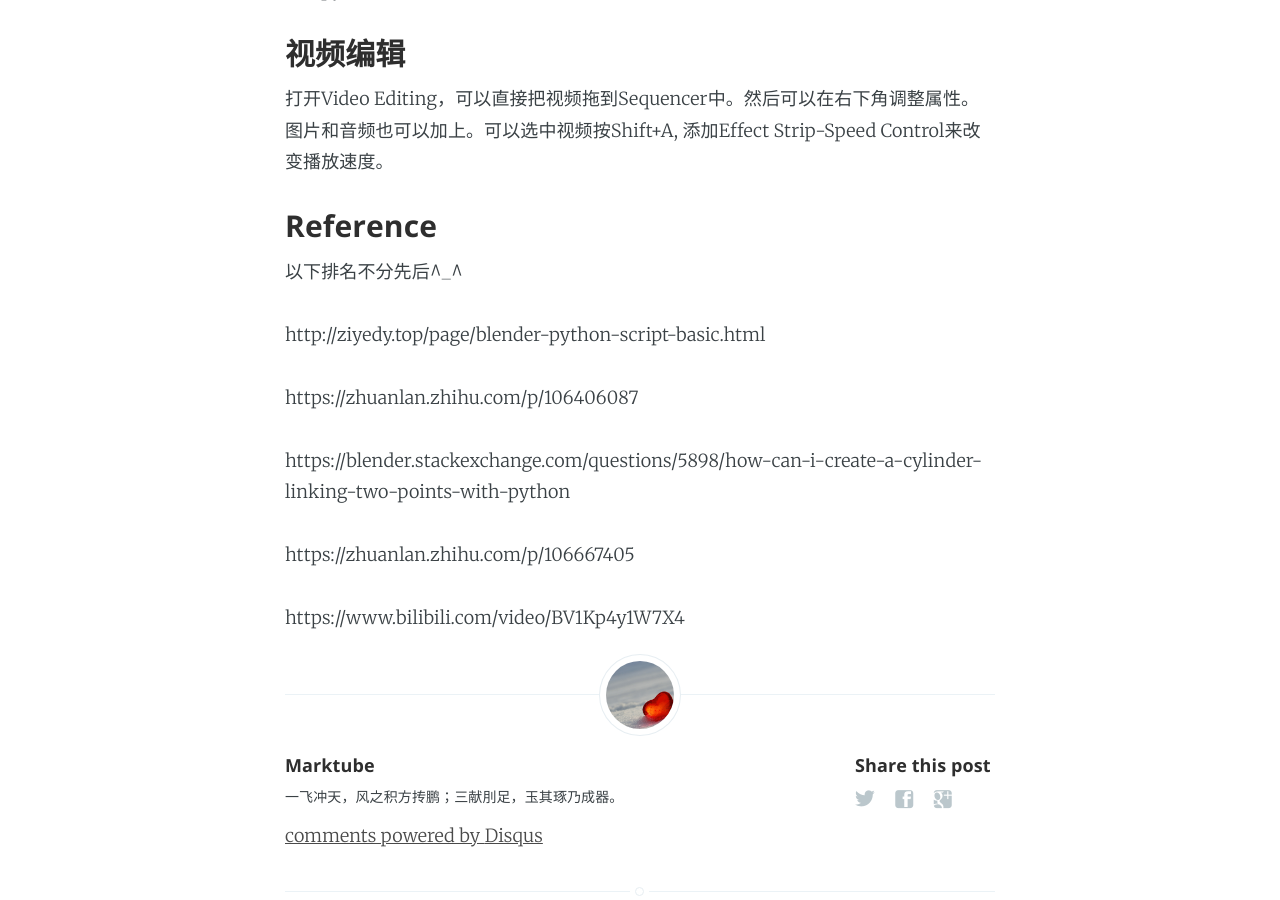
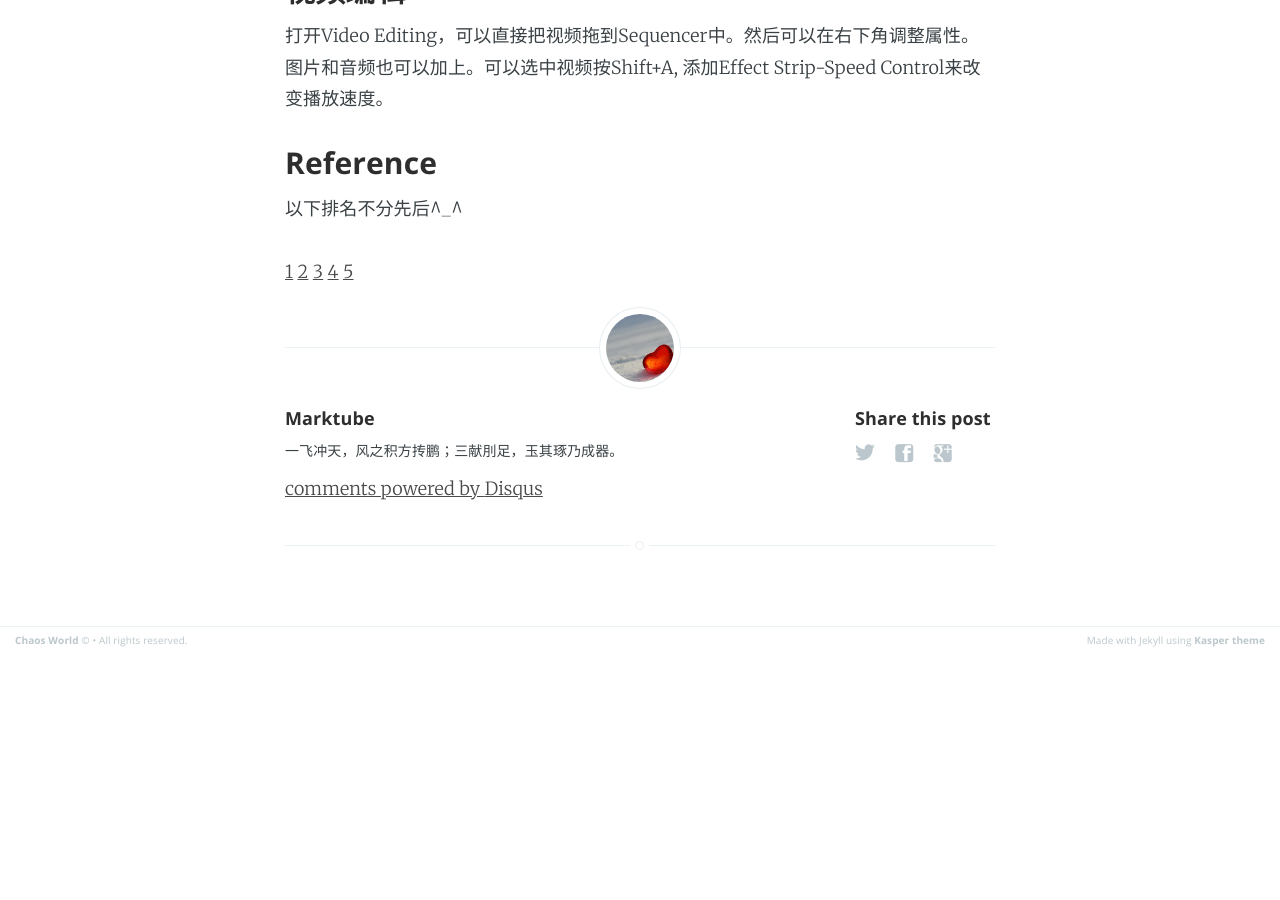
Before and after one commit to marktube/marktube.github.io, a Jekyll site: the page built from _posts/2021-09-30-Blender-rendering.markdown, in a window 1280 px wide and 900 px high, scrolled down 10351 px. Built offline with Jekyll 4.4.1, drawn with Linux system fonts in a browser that asks for light colours; comment, search, counter and statistics services are not loaded; after the commit the page ends 11005 px from its top, so only the background shows below that; some of the changed text lies outside the part shown.

Commit message:
Update 2021-09-30-Blender-rendering.markdown

````diff
--- a/_posts/2021-09-30-Blender-rendering.markdown
+++ b/_posts/2021-09-30-Blender-rendering.markdown
@@ -25,7 +25,6 @@
   用于访问Blender的内部数据，包含确定对象形状和位置的所有数据
 
 其它的就对照Python Tooltips来慢慢摸索就好啦。下面代码是相机绕点云旋转的代码：
-
 ```python
 # Create a circle curve first
 bpy.ops.curve.primitive_bezier_circle_add(radius=10, enter_editmode=False, align='WORLD', location=(0, 0, 0), scale=(1, 1, 1))
@@ -45,11 +44,8 @@
 ```
 
 
-
 ### 点云可视化
-
 这次我需要渲染一个8K的点云，每个点云需要有不同的颜色。大致思路是，将每个点渲染成一个球形，blender中使用Icosphere类型，然后给球赋材质。现有插件[ Point Cloud Visualizer](https://github.com/uhlik/bpy)转换后的点云无法满足要求，python代码如下：
-
 ```python
 # 读取自定义ply文件
 def loadClusterPly(fn):
@@ -121,15 +117,11 @@
     import math
     bpy.context.object.rotation_euler[0]=math.pi/2)
 ```
-
 实测在创建到2K左右个点时就变得比较慢了，界面操作也变得卡。但是选择所有的球合并mesh后就丝滑得多了。所以这里代码后面加入了选择与合并的部分，而且保存了工程文件。跑代码的时候就可以休息一下，干饭喝茶去啦。
 
 
-
 ### 创建圆柱
-
 blender中原本就有圆柱，但是创建的python api太难控制，需要设置圆柱中心和旋转。而我这里是知道圆柱的底面和顶面圆心坐标，所以选择用Bezier Curve来创建圆柱轴线，然后改变线段的粗细，代码如下：
-
 ```python
 # 读取skeleton文件并且去重
 def loadSkel(fn):
@@ -252,11 +244,8 @@
 ```
 
 
-
 ### 纯白背景和阴影
-
 blender背景默认都是灰色，有时候需要纯白的背景，而且底面和背景需要都是纯白的，新手一上来可能都懵了，不知道怎么弄。经过我几天的摸索，终于找到了办法。大致思路就是，首先用Cycles渲染物体和阴影，并设置透明背景，代码如下：
-
 ```python
 # Create plane to catch shadow
 bpy.ops.mesh.primitive_plane_add(size=10, enter_editmode=False, align='WORLD', location=(0, 0, -0.8955), scale=(1, 1, 1))
@@ -271,32 +260,20 @@
 bpy.context.scene.render.ffmpeg.format = 'QUICKTIME'
 bpy.context.scene.render.filepath = out_path
 ```
-
-，然后再加上纯白背景如下图：
-
+然后再加上纯白背景如下图：
 ![blender_alpha_over](../../../../assets/images/blender1.PNG)
-
 对应python代码比较复杂，就请根据以上操作自行查询了。
 
 
-
 ### 视频编辑
-
 打开Video Editing，可以直接把视频拖到Sequencer中。然后可以在右下角调整属性。图片和音频也可以加上。可以选中视频按Shift+A, 添加Effect Strip-Speed Control来改变播放速度。
 
 
-
 ### Reference
-
 以下排名不分先后^_^
 
-
-http://ziyedy.top/page/blender-python-script-basic.html
-
-https://zhuanlan.zhihu.com/p/106406087
-
-https://blender.stackexchange.com/questions/5898/how-can-i-create-a-cylinder-linking-two-points-with-python
-
-https://zhuanlan.zhihu.com/p/106667405
-
-https://www.bilibili.com/video/BV1Kp4y1W7X4
+[1](http://ziyedy.top/page/blender-python-script-basic.html)
+[2](https://zhuanlan.zhihu.com/p/106406087)
+[3](https://blender.stackexchange.com/questions/5898/how-can-i-create-a-cylinder-linking-two-points-with-python)
+[4](https://zhuanlan.zhihu.com/p/106667405)
+[5](https://www.bilibili.com/video/BV1Kp4y1W7X4)
````
